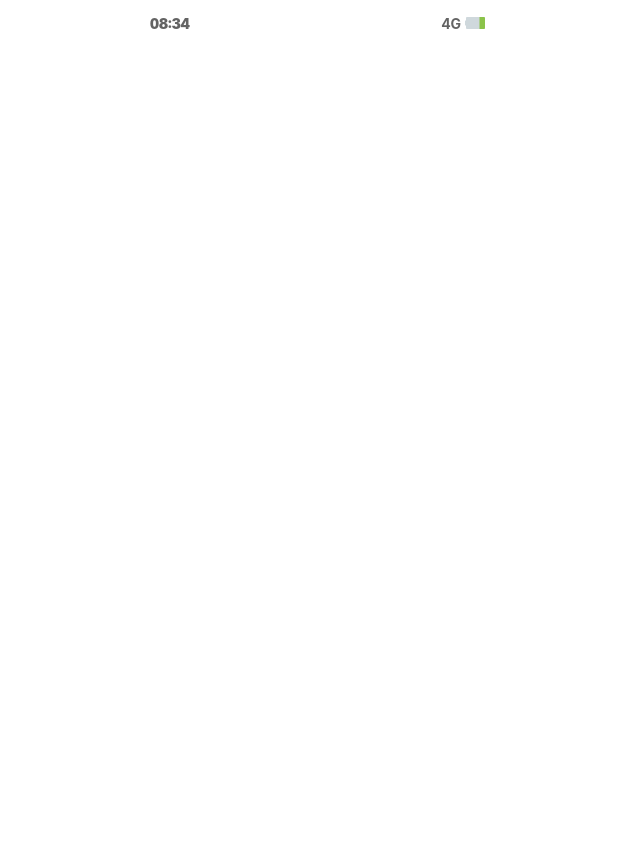
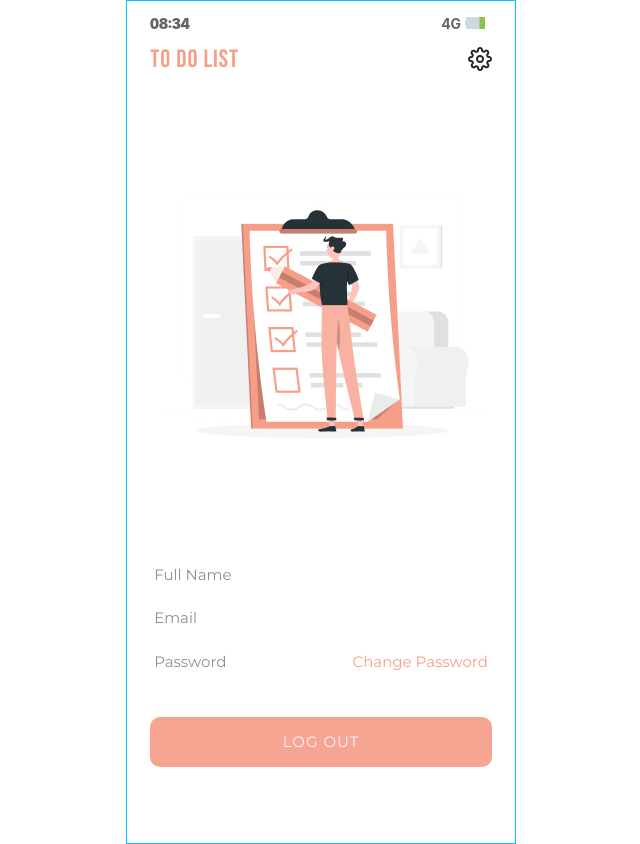
Before and after one commit to ali-en-2000/todo-list, a React (Create React App) app: page /LogOut in a window 1280 px wide. Before the commit this address had no page. Shown: the whole page, without its empty margins (319-959 px from the left). Before the commit the page ends 800 px from the top, so only its background shows below. Built offline with nearby package versions, Linux system fonts and the light colour scheme.

Commit message:
add log out component

```diff
--- a/src/App.js
+++ b/src/App.js
@@ -8,7 +8,7 @@ import Log from './component/Login';
 import ForgetPas from "./component/ForgetPas";
 import Home from "./component/Home";
 import Dtails from './component/Dtails';
-
+import LogOut from "./component/LogOut";
 
 
 
@@ -31,6 +31,7 @@ function App() {
                     <Route path={"/SignUp"}   element={<Signup/>}/>
                     <Route path={"/Forgetpas"}   element={<ForgetPas/>}/>
                     <Route path={"/Dtails"}   element={<Dtails/>}/>
+                    <Route path={"/LogOut"}   element={<LogOut/>}/>
                 </Routes>
             </Router>
         </>
--- /dev/null
+++ b/src/component/LogOut.js
@@ -0,0 +1,47 @@
+import React from 'react';
+import setting from '../img/settings.png'
+import rafiki from '../img/rafiki.png'
+import { Cookies } from 'react-cookie';
+import {useNavigate} from "react-router-dom"
+
+//        style
+import "../style/LogOut.css"
+
+
+const LogOut = () => {
+    const cookies = new Cookies();
+    const navigate=useNavigate()
+
+    function logout(){
+        cookies.remove("Name")
+        cookies.remove("emial")
+        cookies.remove("Password")
+        navigate('/')
+    }
+    return (
+        <div className='main-div-LogOutComponent'>
+            <div className='head'>
+                <p>TO DO LIST</p>
+                <img src={setting} alt='' onClick={()=>navigate('/home')}></img>
+            </div>
+            <img src={rafiki} alt='' className='rafiki'></img>
+            <div className='logOut_content'>
+                <div className='fullName'>
+                    <p>Full Name</p>
+                    <p>{cookies.get('Name')}</p>
+                </div>
+                <div className='Email'>
+                    <p>Email</p>
+                    <p>{cookies.get('emial')}</p>
+                </div>
+                <div className='Password'>
+                    <p>Password</p>
+                    <p onClick={()=>navigate('/Forgetpas')}>Change Password</p>
+                </div>
+            </div>
+            <button className='logout' onClick={()=>logout()}>LOG OUT</button>
+        </div>
+     );
+}
+
+export default LogOut;
--- /dev/null
+++ b/src/style/LogOut.css
@@ -0,0 +1,70 @@
+@font-face {
+    font-family: "babes";
+    font-style: normal;
+    font-weight: normal;
+    src: url("../font/Bebas\ Neue\ Pro\ Bold.otf") format("truetype");
+}
+@font-face {
+    font-family: "montsratt";
+    font-style: normal;
+    font-weight: normal;
+    src: url("../font/Montserrat-VariableFont_wght.ttf") format("truetype");
+}
+.main-div-LogOutComponent{
+    position: relative;
+    width: 390px !important;
+    height: 844px !important;
+    margin: auto;
+    border: 1px solid rgb(0, 195, 255);
+  }
+.main-div-LogOutComponent .head{
+    display: flex;
+    justify-content: space-between;
+    padding:0 6%;
+    margin-top: 10%;
+    align-items: center;
+    color: #F79E89;
+    font-family: 'babes';
+    font-size: 25px;
+    letter-spacing: 1px;
+}
+.main-div-LogOutComponent .head p{
+    margin: 0;
+
+}
+.rafiki{
+    margin:30%  7.9% 32% 7.9%  !important;
+}
+.fullName,
+.Email,
+.Password{
+    display: flex;
+    justify-content: space-between;
+    padding:5px 7%;
+    margin-top: -5px;
+    font-family: 'montsratt';
+    font-size: 15px;
+    color: rgba(65, 65, 65, 0.589);
+}
+.fullName p:nth-child(2),
+.Email p:nth-child(2),
+.Password p:nth-child(2){
+    color: #F79E89;
+}
+.fullName p:nth-child(2){
+    font-weight: bolder;
+}
+.logout{
+    width: 88% ;
+    height: 50px;
+    margin: 6%  6% 0 6%;
+    border: none;
+    border-radius: 10px;
+    background-color: #f79d89e8;
+    color: aliceblue;
+    font-size: 15px;
+    letter-spacing: 1px;
+    font-family: 'montsratt';
+    cursor: pointer;
+
+}
```
Also changed, not shown: src/img/rafiki.png (added), src/img/settings.png (added).
